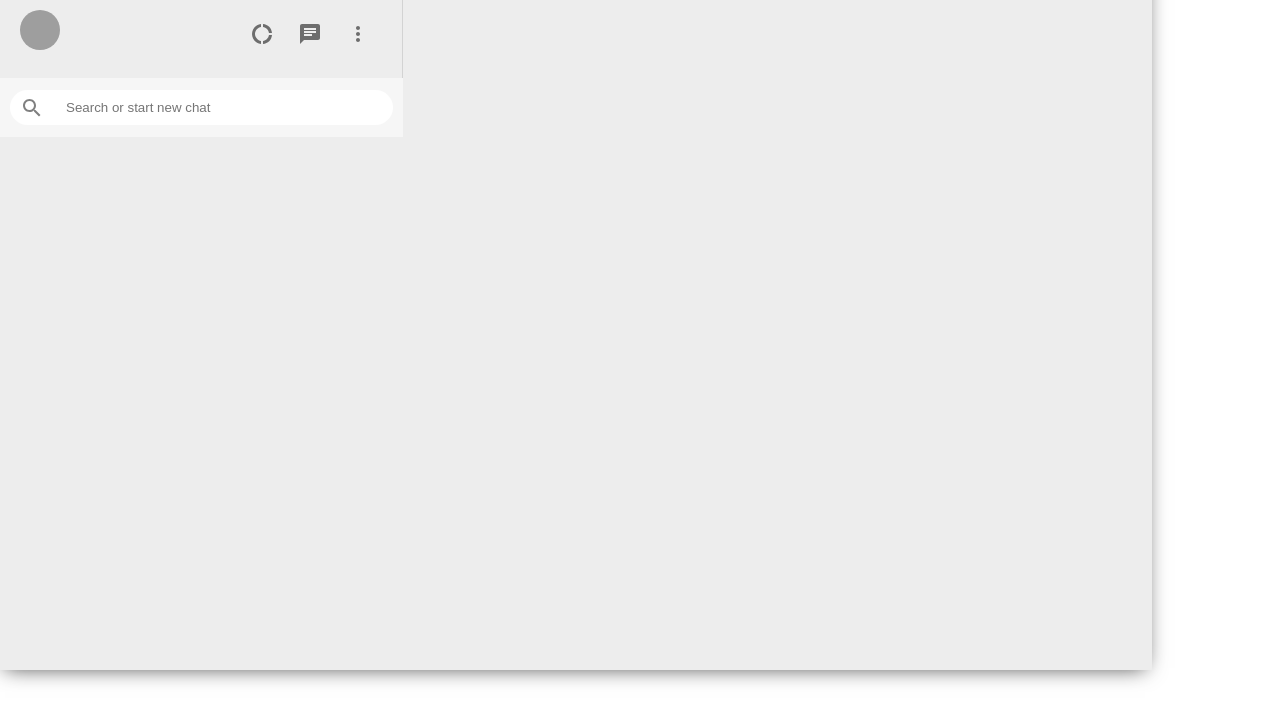
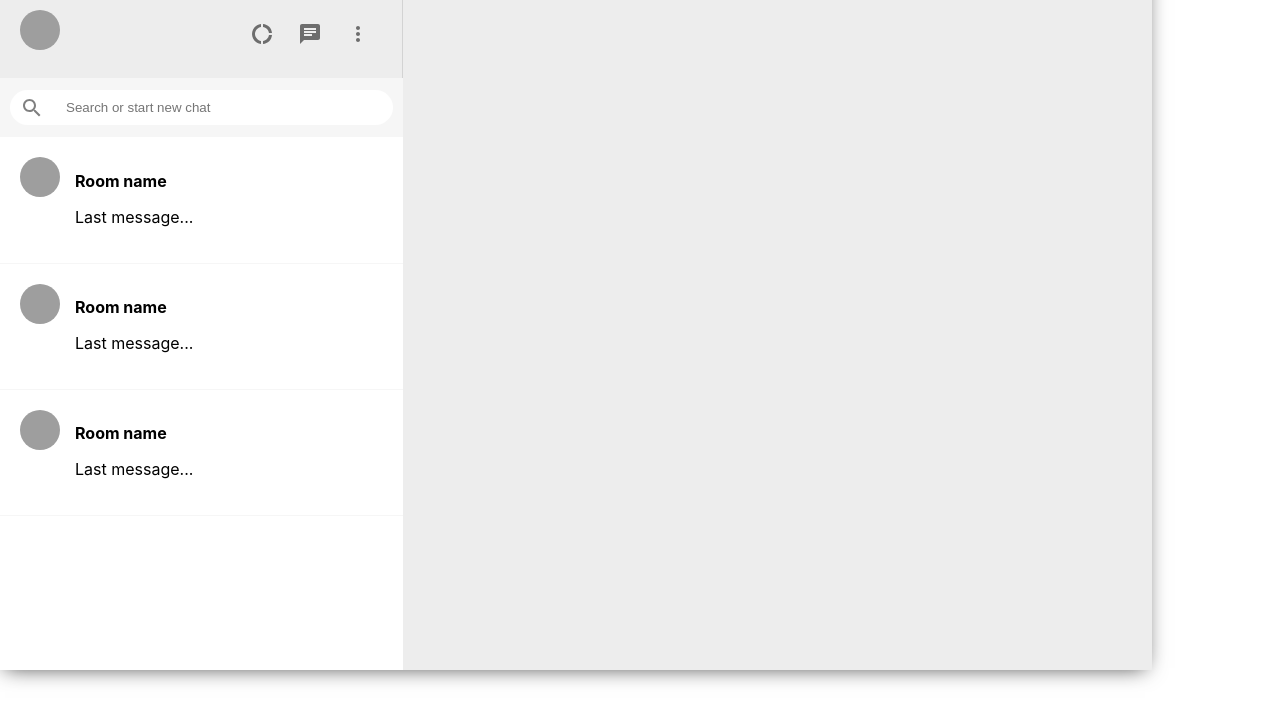
Before and after one commit to HugoDeSouzaCaramez/messaging-app-frontend, a React (Create React App) app: page / in a window 1280 px wide. Shown: the top 722 px of the page. Built offline with nearby package versions, Linux system fonts and the light colour scheme; grey boxes are pictures that could not be loaded; the HTML template or start-up script is replaced by a standard one.

Commit message:
Criando um componente da barra lateral

```diff
--- a/src/components/Sidebar.css
+++ b/src/components/Sidebar.css
@@ -45,3 +45,8 @@
   outline-width: 0;
   margin-left: 10px;
 }
+.sidebar__chats {
+  flex: 1;
+  background-color: white;
+  overflow: scroll;
+}
--- a/src/components/Sidebar.js
+++ b/src/components/Sidebar.js
@@ -5,7 +5,7 @@
 import MoreVertIcon from '@material-ui/icons/MoreVert';
 import { Avatar, IconButton } from '@material-ui/core';
 import { SearchOutlined } from '@material-ui/icons';
-
+import SidebarChat from './SidebarChat';
 const Sidebar = () => {
   return (
     <div className="sidebar">
@@ -30,7 +30,11 @@
           <input placeholder="Search or start new chat" type="text" />
         </div>
       </div>
-      <div className="sidebar__chats"></div>
+      <div className="sidebar__chats">
+        <SidebarChat />
+        <SidebarChat />
+        <SidebarChat />
+      </div>
     </div>
   );
 };
--- /dev/null
+++ b/src/components/SidebarChat.css
@@ -0,0 +1,17 @@
+.sidebarChat {
+  display: flex;
+  padding: 20px;
+  cursor: pointer;
+  border-bottom: 1px solid #f6f6f6;
+}
+
+.sidebarChat:hover {
+  background-color: #ebebeb;
+}
+.sidebarChat__info > h2 {
+  font-size: 16px;
+  margin-bottom: 8px;
+}
+.sidebarChat__info {
+  margin-left: 15px;
+}
--- /dev/null
+++ b/src/components/SidebarChat.js
@@ -0,0 +1,22 @@
+import React, { useEffect, useState } from 'react';
+import { Avatar } from '@material-ui/core';
+import './SidebarChat.css';
+const SidebarChat = () => {
+  const [seed, setSeed] = useState('');
+  useEffect(() => {
+    setSeed(Math.floor(Math.random() * 5000));
+  }, []);
+  return (
+    <div className="sidebarChat">
+      <Avatar
+        src={`https://avatars.dicebear.com/api/human/
+b${seed}.svg`}
+      />
+      <div className="sidebarChat__info">
+        <h2>Room name</h2>
+        <p>Last message...</p>
+      </div>
+    </div>
+  );
+};
+export default SidebarChat;
```
